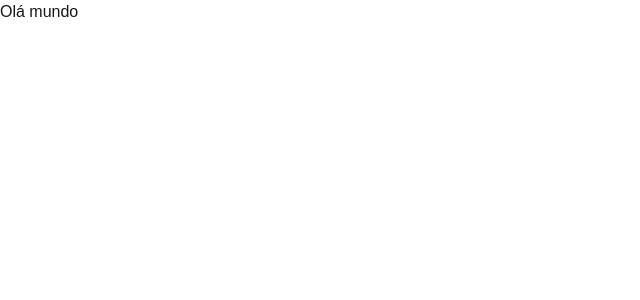
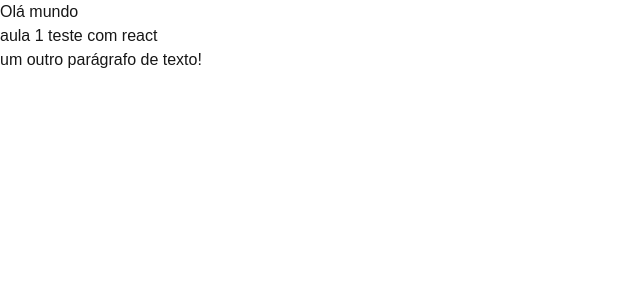
Before and after one commit to DenisMec9/-PFE-2025, a Next.js app in the folder frontend/: page / in a window 1280 px wide. Shown: the top 300 px of the page, without its empty margins (0-640 px from the left). Built offline with nearby package versions, Linux system fonts and the light colour scheme.

Commit message:
primeira aula ok

```diff
--- a/frontend/app/page.js
+++ b/frontend/app/page.js
@@ -1,7 +1,16 @@
-import Image from "next/image";
 
+function Texto1(){
+  return <p>um outro parágrafo de texto!</p>;
+}
 export default function Home() {
-  return <h1>Olá mundo</h1>; {
-  return <p>sagfdui saoidfv aboifnsqapoinfsqnaoirfnbVAYWUVFQISOPq</p>;
-  }
+  const aula=1;
+    return(
+      <div>
+        <h1>Olá mundo</h1>
+        <p>aula {aula} teste com react</p>
+        <Texto1/>
+      </div>
+
+  );
+
 }
```
